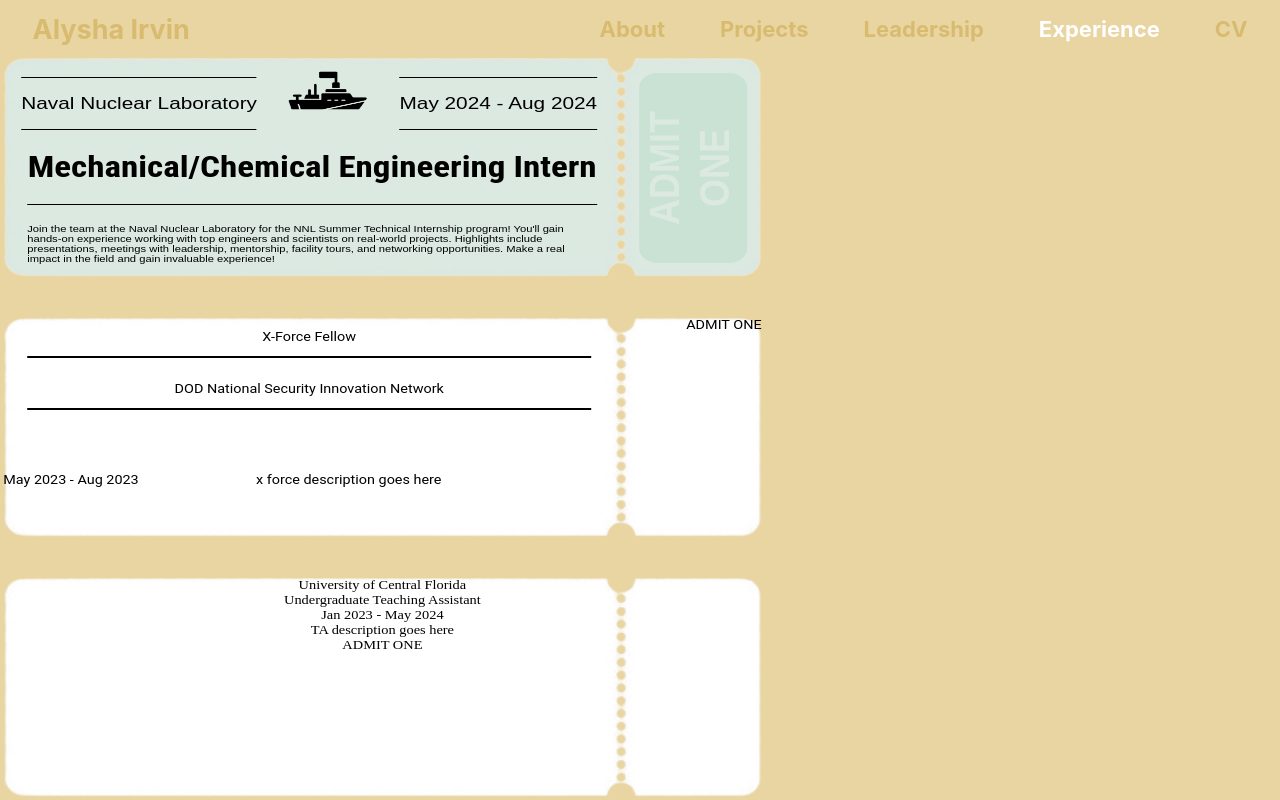
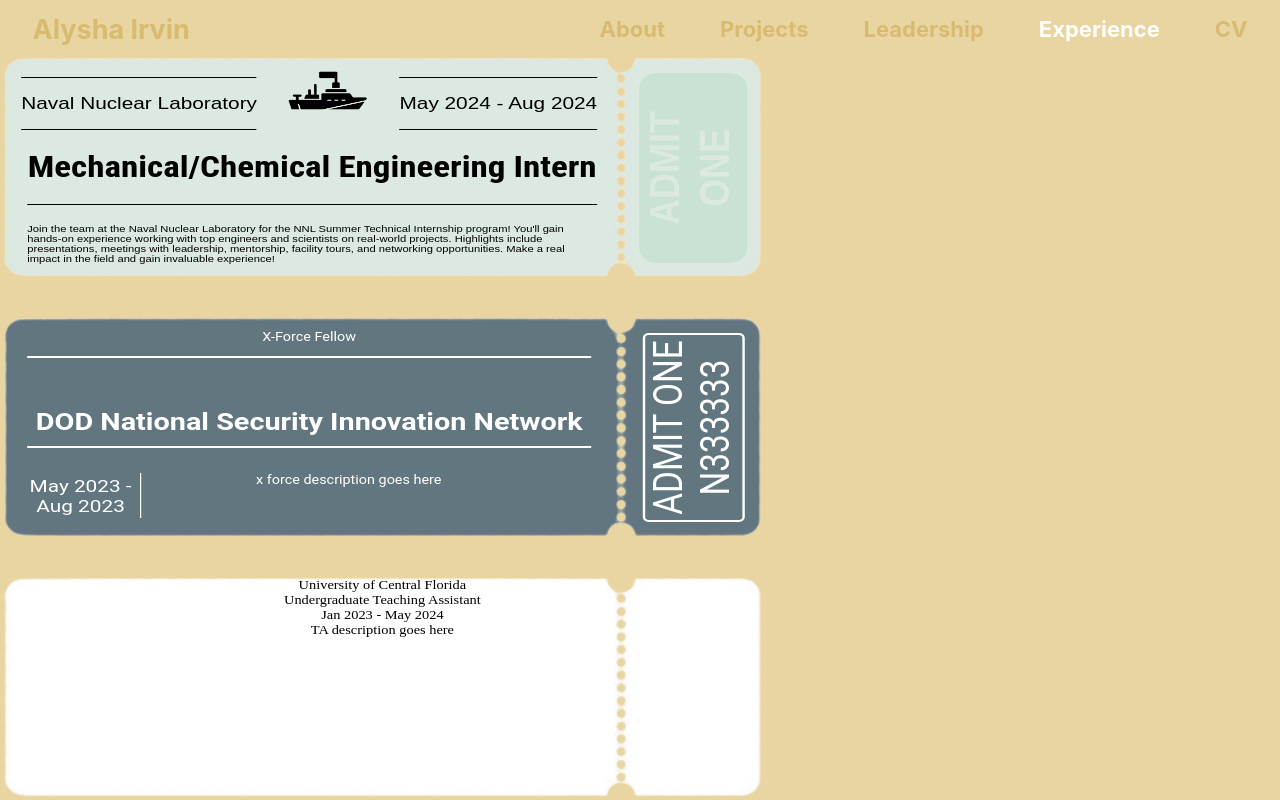
Before and after one commit to alyirvin/alyirvin.github.io, a React (Create React App) app: page /experience in a window 1280 px wide. Shown: the top 800 px of the page. Built offline with nearby package versions, Linux system fonts and the light colour scheme.

Commit message:
added dod ticket styling, changed admit to content tag

```diff
--- a/src/pages/Experience.js
+++ b/src/pages/Experience.js
@@ -32,7 +32,7 @@
             <div className="exp-title">{exp.title}</div>
             <div className="exp-years">{exp.years}</div>
             <div className="exp-desc">{exp.description}</div>
-            <div className="admit">ADMIT ONE</div>
+            <div className="admit"></div>
         </div>
       );
     });
--- a/src/styles.css
+++ b/src/styles.css
@@ -1389,9 +1389,12 @@
   left: -15px;
 }
 
+#navy .admit::before {
+  content: "ADMIT ONE";
+}
 
 .expTicket#dod {
-  /* background-image: url("./expImgs/navyTicket.png") !important; */
+  background-image: url("./expImgs/dodTicket.png") !important;
   display: grid;
   grid-template-areas:
     "title title admit"
@@ -1403,18 +1406,22 @@
   align-items: start;
   justify-items: start;
   font-family: 'Roboto', sans-serif;
+  color: white;
 }
 
 #dod .exp-company {
+  align-items: center;
+  border-bottom: 2px solid white;
+  display: flex;
   grid-area: company;
-  display: flex;
-  align-items: center;
+  height: 50px;
   justify-content: center;
+  left: 20px;
+  position: absolute;
   width: 470px;
-  position: absolute;
-  left: 20px;
-  height: 40px;
-  border-bottom: solid 2px black;
+  font-size: 18pt;
+  font-weight: 700;
+  top: 28px;
 }
 
 #dod .exp-icon {
@@ -1425,7 +1432,7 @@
 
 #dod .exp-title {
   grid-area: title;
-  border-bottom: solid 2px black;
+  border-bottom: solid 2px white;
   height: 40px;
   display: flex;
   justify-content: center;
@@ -1438,6 +1445,15 @@
 #dod .exp-years {
   grid-area: years;
   justify-self: start;
+  border-right: solid 1px white;
+  width: 100px;
+  height: 45px;
+  position: absolute;
+  left: 15px;
+  bottom: 20px;
+  font-size: 13pt;
+  display: flex;
+  align-items: center;
 }
 
 #dod .exp-desc {
@@ -1448,4 +1464,17 @@
 #dod .admit {
   grid-area: admit;
   justify-self: end;
+  transform: rotate(-90deg);
+  border: solid 2px white;
+  border-radius: 5px;
+  width: 189px;
+  height: 85px;
+  position: absolute;
+  left: 60px;
+  top: 67px;
+  font-size: 25pt;
 }
+
+#dod .admit::before {
+  content: "ADMIT ONE N333333";
+}
```
Also changed, not shown: src/expImgs/dodTicket.png (added).
